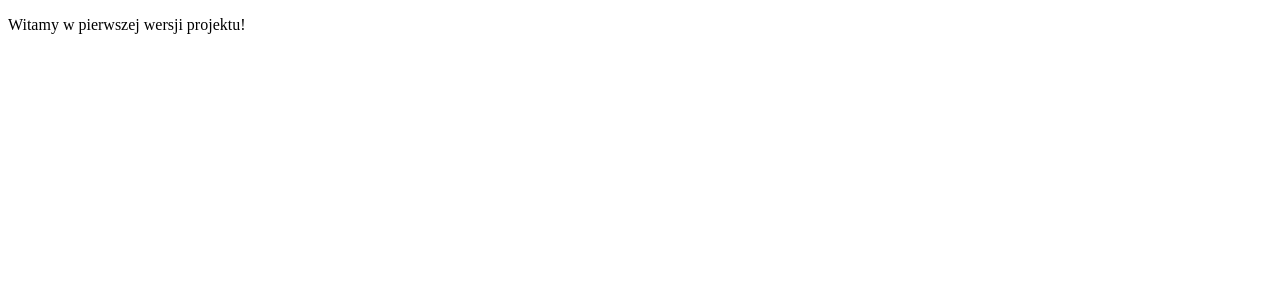
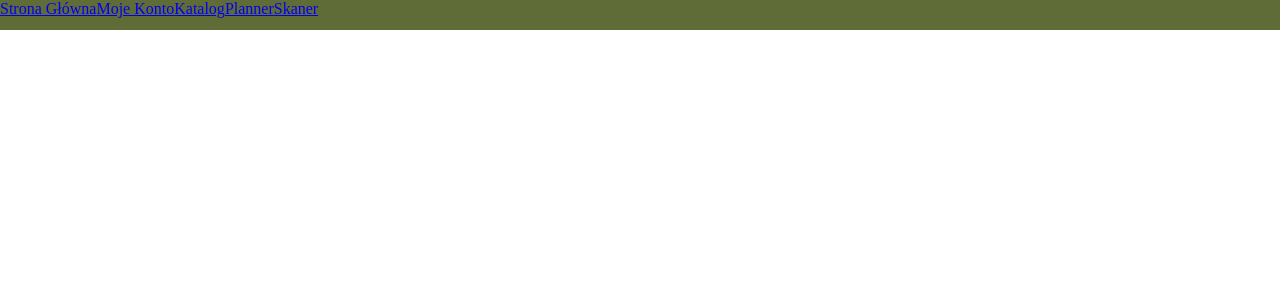
Before and after one commit to Kinga-W/Projekt-zespolowy-2026, a React (Vite) app in the folder planter/: page / in a window 1280 px wide. Shown: the top 300 px of the page. Built offline with nearby package versions, Linux system fonts and the light colour scheme.

Commit message:
v0.0.1 Added pages

```diff
--- a/planter/package.json
+++ b/planter/package.json
@@ -11,7 +11,8 @@
   },
   "dependencies": {
     "react": "^19.2.8",
-    "react-dom": "^19.2.8"
+    "react-dom": "^19.2.8",
+    "react-router-dom": "^7.18.4"
   },
   "devDependencies": {
     "@types/react": "^19.3.0",
--- a/planter/src/App.tsx
+++ b/planter/src/App.tsx
@@ -1,9 +1,30 @@
-
+import { BrowserRouter, Routes, Route, Link } from 'react-router-dom';
+import Home from './pages/Home';
+import Account from './pages/Account';
+import Scanner from './pages/Scanner';
+import Catalog from './pages/Catalog';
+import Planner from './pages/Planner';
 
 export default function App() {
   return (
-    <>
-      <p>Witamy w pierwszej wersji projektu!</p>
-    </>
-  )
+    <BrowserRouter>
+      <header>
+        <nav>
+          <Link to="/">Strona Główna</Link>
+          <Link to="/account">Moje Konto</Link>
+          <Link to="/catalog">Katalog</Link>
+          <Link to="/planner">Planner</Link>
+          <Link to="/scanner">Skaner</Link>
+        </nav>
+      </header>
+
+      <Routes>
+        <Route path="/" element={<Home />}/>
+        <Route path="/account" element={<Account />} />
+        <Route path="/catalog" element={<Catalog />} />
+        <Route path="/planner" element={<Planner />} />
+        <Route path="/scanner" element={<Scanner />} />
+      </Routes>
+    </BrowserRouter>
+  );
 }
--- /dev/null
+++ b/planter/src/global.d.ts
@@ -0,0 +1 @@
+declare module '*.css';
--- a/planter/src/index.css
+++ /dev/null
@@ -1,11 +0,0 @@
-:root {
-  --color-bg: #e0f0cb;
-}
-
-* {
-  margin: 0;
-}
-
-body {
-  margin: 0;
-}
--- a/planter/src/main.tsx
+++ b/planter/src/main.tsx
@@ -1,6 +1,7 @@
 import React from 'react'
 import ReactDOM from 'react-dom/client'
 import App from './App'
+import "./styles/index.css";
 
 ReactDOM.createRoot(document.getElementById('root')!).render(
   <React.StrictMode>
--- /dev/null
+++ b/planter/src/pages/Account.tsx
@@ -0,0 +1,5 @@
+export default function Account() {
+  return (
+    <></>
+  )
+}
--- /dev/null
+++ b/planter/src/pages/Catalog.tsx
@@ -0,0 +1,5 @@
+export default function Catalog() {
+  return (
+    <></>
+  )
+}
--- /dev/null
+++ b/planter/src/pages/Home.tsx
@@ -0,0 +1,5 @@
+export default function Home() {
+  return (
+    <></>
+  )
+}
--- /dev/null
+++ b/planter/src/pages/Planner.tsx
@@ -0,0 +1,5 @@
+export default function Planner() {
+  return (
+    <></>
+  )
+}
--- /dev/null
+++ b/planter/src/pages/Scanner.tsx
@@ -0,0 +1,5 @@
+export default function Scanner() {
+  return (
+    <></>
+  )
+}
--- /dev/null
+++ b/planter/src/styles/index.css
@@ -0,0 +1,21 @@
+:root {
+  --color-bg: #fefae0;
+  --color-main: #606c38;
+  --color-main-dark: #283618;
+  --color-secondary: #bc6c25;
+  --color-secondary-light: #dda15e;
+}
+
+* {
+  margin: 0;
+}
+
+body {
+  margin: 0;
+}
+
+header {
+  width: 100%;
+  height: 30px;
+  background-color: var(--color-main);
+}
--- /dev/null
+++ b/planter/src/vite-env.d.ts
@@ -0,0 +1 @@
+/// <reference types="vite/client" />
```
Also changed, not shown: planter/src/assets/placeholder.png (added), 1 other file (tests, documents, lock files or other folders).
